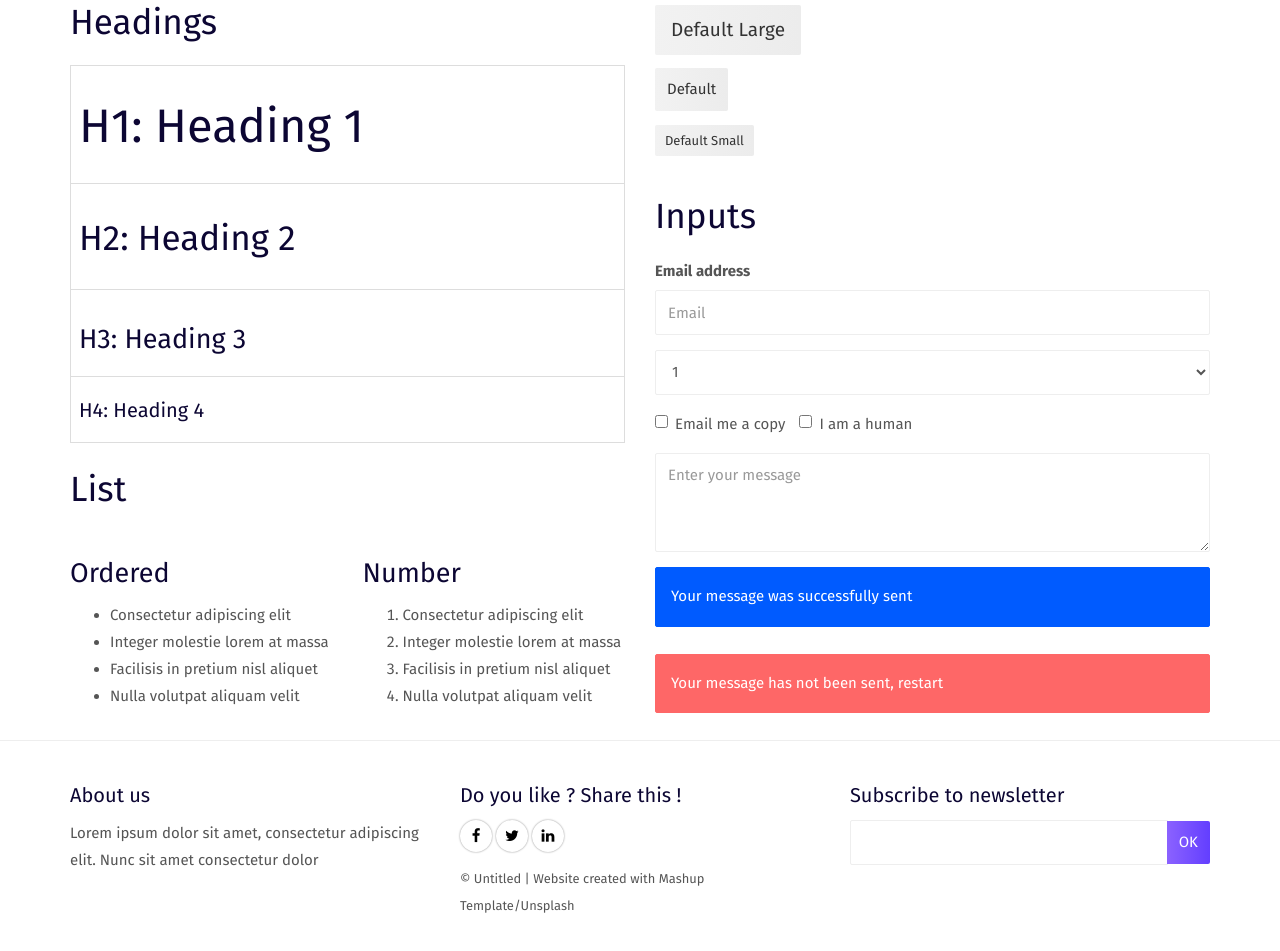
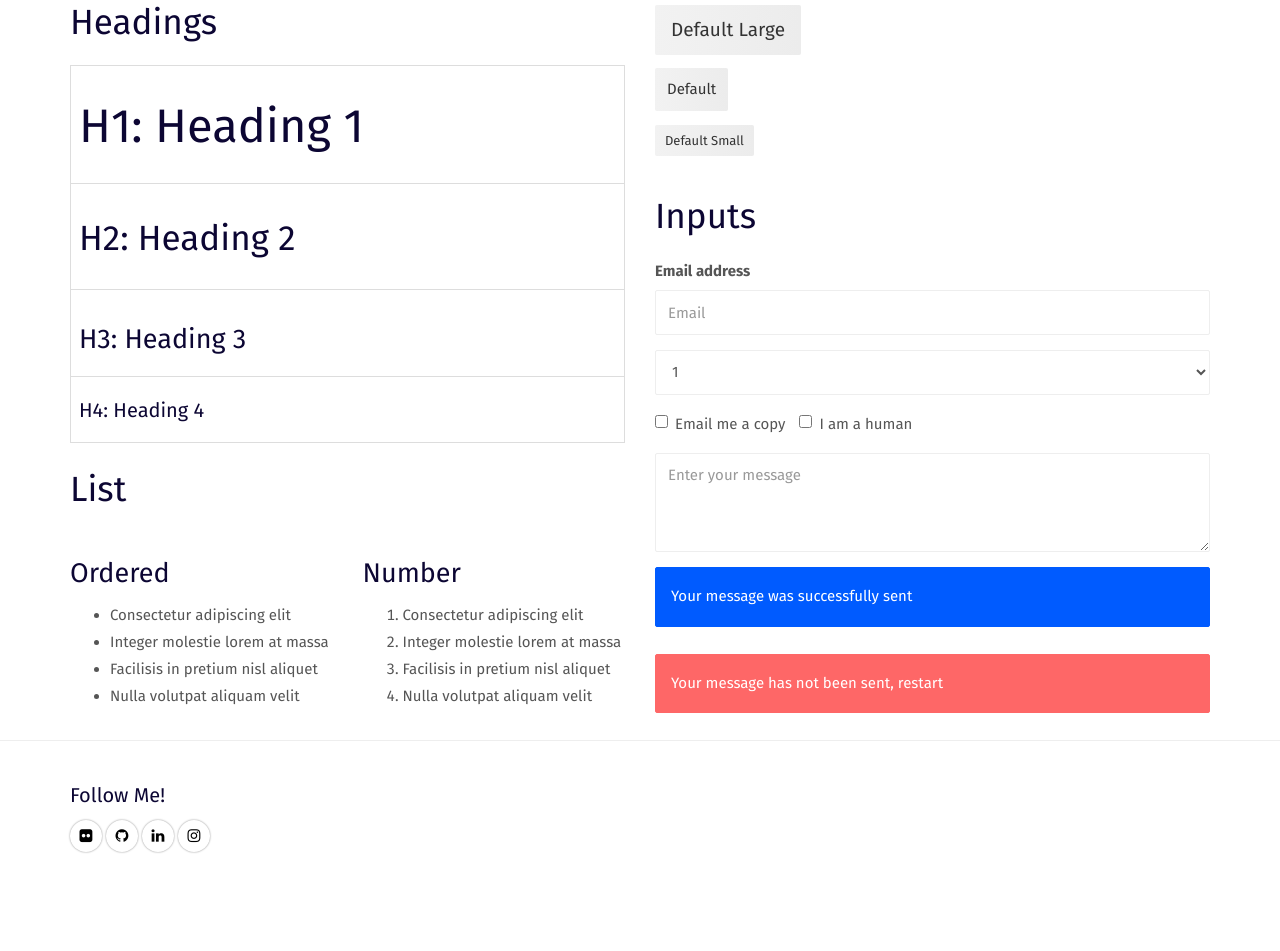
Before and after one commit to JosetheJedi/JosetheJedi.github.io, a plain HTML site: page smart_garden.html in a window 1280 px wide. Shown: the part 602-1553 px from the top of the page. After the commit the page ends 1497 px from the top, so only its background shows below. Drawn offline with Linux system fonts and the light colour scheme; a web font is replaced by a local one.

Commit message:
updated the footer for all other html

```diff
--- a/smart_garden.html
+++ b/smart_garden.html
@@ -256,42 +256,28 @@
     </div>
   </div>
   <footer>
+      <footer>
           <div class="section-container footer-container">
             <div class="container">
               <div class="row">
-          <div class="col-md-4">
-            <h4>About us</h4>
-            <p>Lorem ipsum dolor sit amet, consectetur adipiscing elit. Nunc sit amet consectetur dolor</p>
-          </div>
 
                 <div class="col-md-4">
-            <h4>Do you like ? Share this !</h4>
+                  <h4>Follow Me!</h4>
                   <p>
-              <a href="https://facebook.com/" class="social-round-icon white-round-icon fa-icon" title="">
-                <i class="fa fa-facebook" aria-hidden="true"></i>
+                    <a href="https://flickr.com/photos/josethejedi/" class="social-round-icon white-round-icon fa-icon"
+                      title="">
+                      <i class="fa fa-flickr" aria-hidden="true"></i>
                     </a>
-              <a href="https://twitter.com/" class="social-round-icon white-round-icon fa-icon" title="">
-                <i class="fa fa-twitter" aria-hidden="true"></i>
+                    <a href="https://github.com/JosetheJedi" class="social-round-icon white-round-icon fa-icon" title="">
+                      <i class="fa fa-github" aria-hidden="true"></i>
                     </a>
-              <a href="https://www.linkedin.com/" class="social-round-icon white-round-icon fa-icon" title="">
+                    <a href="https://www.linkedin.com/in/josefhu15/" class="social-round-icon white-round-icon fa-icon" title="">
                       <i class="fa fa-linkedin" aria-hidden="true"></i>
                     </a>
+                    <a href="https://www.instagram.com/photosbyfelipe_/" class="social-round-icon white-round-icon fa-icon">
+                      <i class="fa fa-instagram" aria-hidden="true"></i>
+                    </a>
                   </p>
-            <p><small>© Untitled | Website created with <a href="http://www.mashup-template.com/" class="link-like-text"
-                  title="Create website with free html template">Mashup Template</a>/<a href="http://www.unsplash.com/"
-                  class="link-like-text" title="Beautiful Free Images">Unsplash</a></small></p>
-          </div>
-
-          <div class="col-md-4">
-            <h4>Subscribe to newsletter</h4>
-
-            <div class="form-group">
-              <div class="input-group">
-                <input type="text" class="form-control footer-input-text">
-                <div class="input-group-btn">
-                  <button type="button" class="btn btn-primary btn-newsletter ">OK</button>
-                </div>
-              </div>
                 </div>
 
 
```
Also changed, not shown: contact.html (+10 -26 lines), download.html (+10 -25 lines), index.html (+10 -27 lines), photography.html (+10 -25 lines). Lines whose indentation alone changed are shown as unchanged.
